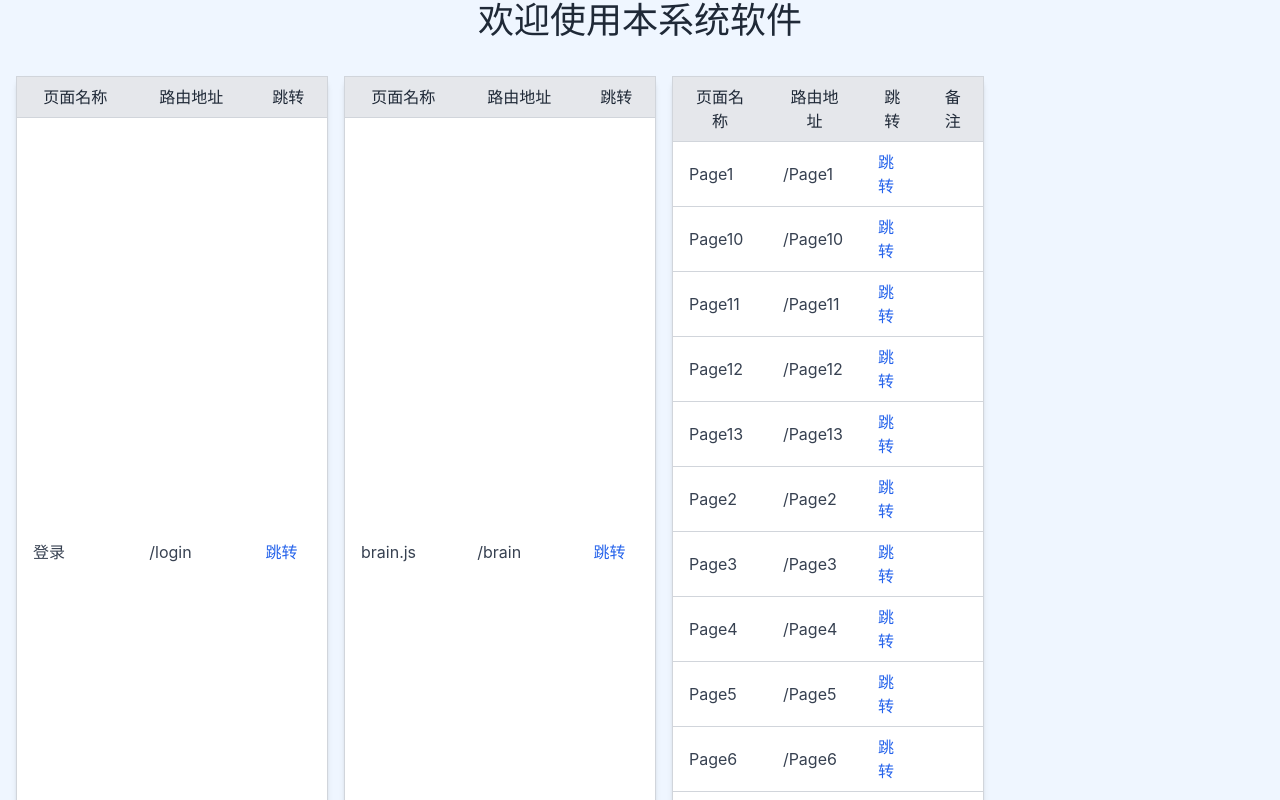
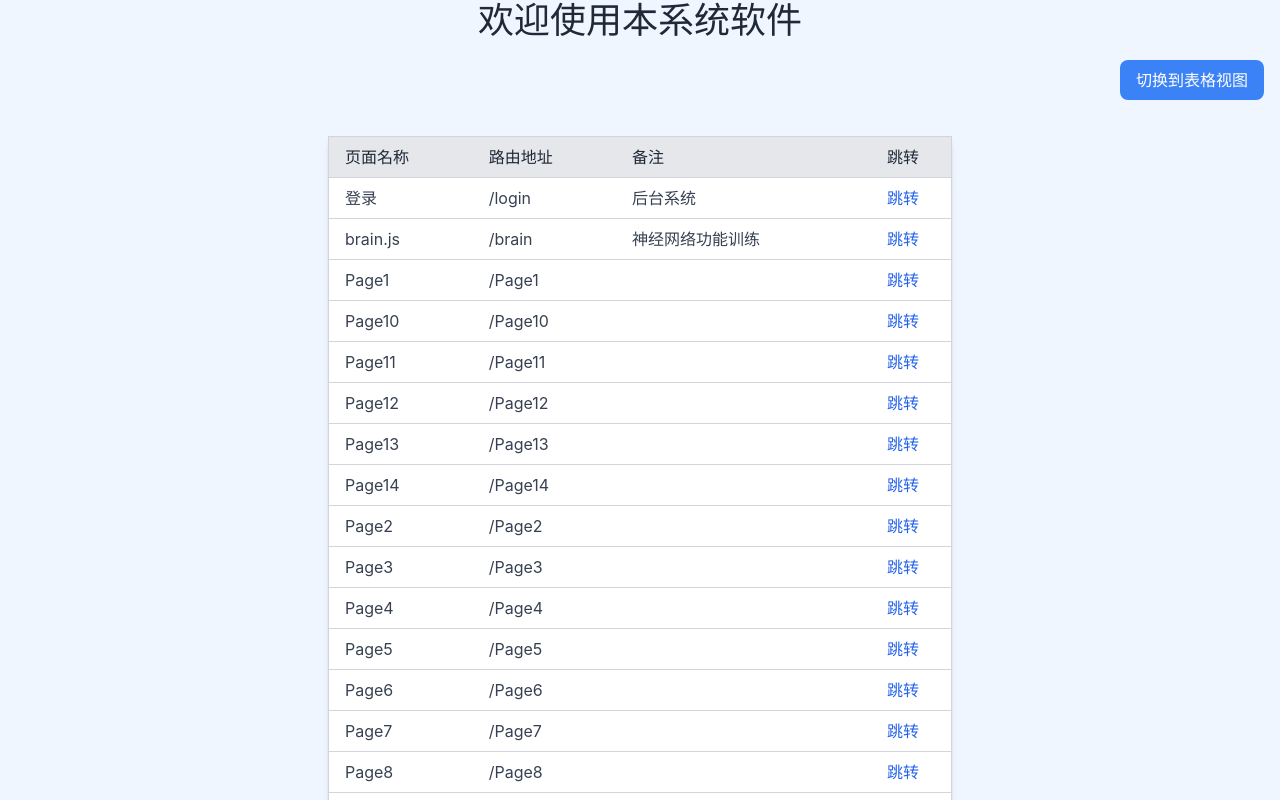
Before and after one commit to jerry-rd/truri_app, a Vue app: page / in a window 1280 px wide. Shown: the top 800 px of the page. Built offline with nearby package versions, Linux system fonts and the light colour scheme.

Commit message:
feat: 优化系统页面展示以及页面布局

```diff
--- a/src/pages/Home/index.vue
+++ b/src/pages/Home/index.vue
@@ -1,63 +1,54 @@
 <template>
   <div class="flex flex-col items-center justify-center min-h-screen bg-blue-50">
     <h1 class="text-4xl font-bold text-gray-800 mb-5 animate-fade-in">欢迎使用本系统软件</h1>
-    <div class="w-screen flex gap-4 p-4">
-      <table class="w-1/4 bg-white border border-gray-300 rounded-lg shadow-md mb-5">
+    <div class="mb-5 flex justify-end w-screen px-4">
+      <button @click="toggleView" class="px-4 py-2 bg-blue-500 text-white rounded-lg hover:bg-blue-600 transition-colors duration-200 flex items-center">
+        <span v-if="isTableView">切换到卡片视图</span>
+        <span v-else>切换到表格视图</span>
+      </button>
+    </div>
+    <div class="w-screen flex justify-center gap-4 p-4" v-if="!isTableView">
+      <table class="w-1/2 bg-white border border-gray-300 rounded-lg shadow-md mb-5 text-left">
         <thead>
           <tr class="bg-gray-200 text-gray-800">
             <th class="px-4 py-2 border-b border-gray-300">页面名称</th>
             <th class="px-4 py-2 border-b border-gray-300">路由地址</th>
-            <th class="px-4 py-2 border-b border-gray-300">跳转</th>
+            <th class="px-4 py-2 border-b border-gray-300">备注</th>
+            <th class="px-4 py-2 border-b border-gray-300 text-center">跳转</th>
           </tr>
         </thead>
         <tbody>
-          <tr class="hover:bg-gray-100" v-for="r in systemRouters">
+          <tr class="hover:bg-gray-100" v-for="r in allRouter">
             <td class="px-4 py-2 border-b border-gray-300 text-gray-700">{{ r.name }}</td>
             <td class="px-4 py-2 border-b border-gray-300 text-gray-700">{{ r.path }}</td>
-            <td class="px-4 py-2 border-b border-gray-300">
+            <td class="px-4 py-2 border-b border-gray-300 text-gray-700">{{ r?.meta?.title }}</td>
+            <td class="px-4 py-2 border-b border-gray-300 text-center">
               <router-link class="text-blue-600 hover:text-blue-800" :to="r.path">跳转</router-link>
             </td>
           </tr>
         </tbody>
       </table>
-      <table class="w-1/4 bg-white border border-gray-300 rounded-lg shadow-md mb-5">
-        <thead>
-          <tr class="bg-gray-200 text-gray-800">
-            <th class="px-4 py-2 border-b border-gray-300">页面名称</th>
-            <th class="px-4 py-2 border-b border-gray-300">路由地址</th>
-            <th class="px-4 py-2 border-b border-gray-300">跳转</th>
-          </tr>
-        </thead>
-        <tbody>
-          <tr class="hover:bg-gray-100" v-for="r in brainRouters">
-            <td class="px-4 py-2 border-b border-gray-300 text-gray-700">{{ r.name }}</td>
-            <td class="px-4 py-2 border-b border-gray-300 text-gray-700">{{ r.path }}</td>
-            <td class="px-4 py-2 border-b border-gray-300">
-              <router-link class="text-blue-600 hover:text-blue-800" :to="r.path">跳转</router-link>
-            </td>
-          </tr>
-        </tbody>
-      </table>
-      <table class="w-1/4 bg-white border border-gray-300 rounded-lg shadow-md mb-5">
-        <thead>
-          <tr class="bg-gray-200 text-gray-800">
-            <th class="px-4 py-2 border-b border-gray-300">页面名称</th>
-            <th class="px-4 py-2 border-b border-gray-300">路由地址</th>
-            <th class="px-4 py-2 border-b border-gray-300">跳转</th>
-            <th class="px-4 py-2 border-b border-gray-300">备注</th>
-          </tr>
-        </thead>
-        <tbody>
-          <tr class="hover:bg-gray-100" v-for="r in testRouter">
-            <td class="px-4 py-2 border-b border-gray-300 text-gray-700">{{ r.name }}</td>
-            <td class="px-4 py-2 border-b border-gray-300 text-gray-700">{{ r.path }}</td>
-            <td class="px-4 py-2 border-b border-gray-300">
-              <router-link class="text-blue-600 hover:text-blue-800" :to="r.path">跳转</router-link>
-            </td>
-            <td class="px-4 py-2 border-b border-gray-300 text-gray-700">{{ r.meta.title }}</td>
-          </tr>
-        </tbody>
-      </table>
+    </div>
+    <div class="grid grid-cols-1 md:grid-cols-2 lg:grid-cols-4 xl:grid-cols-6 gap-4 p-4" v-else>
+      <div v-for="r in allRouter" :key="r.path" class="bg-white rounded-lg shadow-md p-4 hover:shadow-lg transition duration-300">
+        <div class="flex items-center justify-between mb-4">
+          <div class="flex items-center">
+            <div class="w-10 h-10 bg-blue-100 rounded-full flex items-center justify-center mr-3">
+              <svg xmlns="http://www.w3.org/2000/svg" class="h-6 w-6 text-blue-500" fill="none" viewBox="0 0 24 24" stroke="currentColor">
+                <path stroke-linecap="round" stroke-linejoin="round" stroke-width="2" d="M9 12h6m-6 4h6m2 5H7a2 2 0 01-2-2V5a2 2 0 012-2h5.586a1 1 0 01.707.293l5.414 5.414a1 1 0 01.293.707V19a2 2 0 01-2 2z" />
+              </svg>
+            </div>
+            <div>
+              <h3 class="text-lg font-semibold text-gray-800">{{ r.name }}</h3>
+              <p class="text-sm text-gray-500">{{ r?.meta?.title }}</p>
+            </div>
+          </div>
+        </div>
+        <div class="flex justify-between items-center">
+          <span class="text-sm text-gray-600">{{ r.path }}</span>
+          <router-link :to="r.path" class="px-4 py-2 bg-blue-500 text-white rounded-md hover:bg-blue-600 transition duration-300"> 访问 </router-link>
+        </div>
+      </div>
     </div>
   </div>
 </template>
@@ -66,9 +57,14 @@
   import { useRouter, useRoute } from 'vue-router'
   import autoRoutes from '@/router/autoRoutes'
   const router = useRouter()
-  const systemRouters = [{ name: '登录', path: '/login' }]
-  const brainRouters = [{ name: 'brain.js', path: '/brain' }]
+  const systemRouters = [{ name: '登录', path: '/login', meta: { title: '后台系统' } }]
+  const brainRouters = [{ name: 'brain.js', path: '/brain', meta: { title: '神经网络功能训练' } }]
   const testRouter = [...autoRoutes]
+  const allRouter = [...systemRouters, ...brainRouters, ...testRouter]
+  const isTableView = ref(false)
+  const toggleView = () => {
+    isTableView.value = !isTableView.value
+  }
 </script>
 
 <style>
--- /dev/null
+++ b/src/pages/Test/Page14.vue
@@ -0,0 +1,62 @@
+<template>
+  <div ref="scrollContainer">
+    <div class="layout-content">
+      <div v-for="(image, index) in images" :key="index" class="masonry-item">
+        <img :src="image.src" :alt="image.alt" />
+      </div>
+    </div>
+  </div>
+</template>
+
+<script>
+  export default {
+    data() {
+      return {
+        images: [],
+      }
+    },
+    created() {
+      // 初始加载30张随机图片
+      const initialImages = Array.from({ length: 30 }, () => ({ src: this.getPic(), alt: 'Random Image' }))
+      this.images = initialImages
+    },
+    mounted() {
+      window.addEventListener('scroll', this.handleScroll)
+    },
+    beforeDestroy() {
+      window.removeEventListener('scroll', this.handleScroll)
+    },
+    methods: {
+      handleScroll() {
+        const scrollContainer = this.$refs.scrollContainer
+        if (window.innerHeight + window.scrollY >= scrollContainer.offsetHeight) {
+          this.loadMoreImages()
+        }
+      },
+      getPic() {
+        const picWidth = [400]
+        const picHeight = [200, 300, 400, 500]
+        const randomWidth = picWidth[Math.floor(Math.random() * picWidth.length)]
+        const randomHeight = picHeight[Math.floor(Math.random() * picHeight.length)]
+        return `https://picsum.photos/${randomWidth}/${randomHeight}?random=${Math.random()}`
+      },
+      loadMoreImages() {
+        // 加载更多随机图片
+        const newImages = Array.from({ length: 20 }, () => ({ src: this.getPic(), alt: 'Random Image' }))
+        this.images = [...this.images, ...newImages]
+      },
+    },
+  }
+</script>
+
+<style>
+  .layout-content {
+    columns: 300px 4;
+  }
+  .masonry-item {
+    margin-bottom: 1em;
+  }
+  .masonry-item img {
+    width: 100%;
+  }
+</style>
--- a/src/router/autoRoutes.js
+++ b/src/router/autoRoutes.js
@@ -14,6 +14,7 @@ const testRouteMap = {
   Page11: '引导式访问driver组件的使用',
   Page12: 'plyr视频播放组件的使用',
   Page13: '图片放大镜显示效果',
+  Page14: '图片滚动加载，且砌体布局',
 }
 
 routes.forEach((item) => {
```
